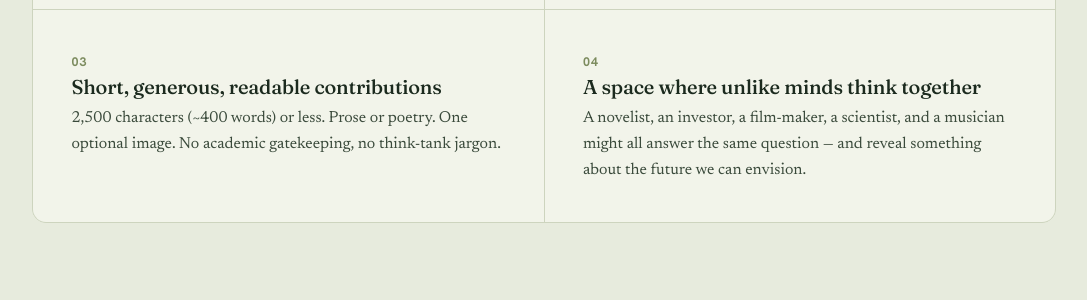
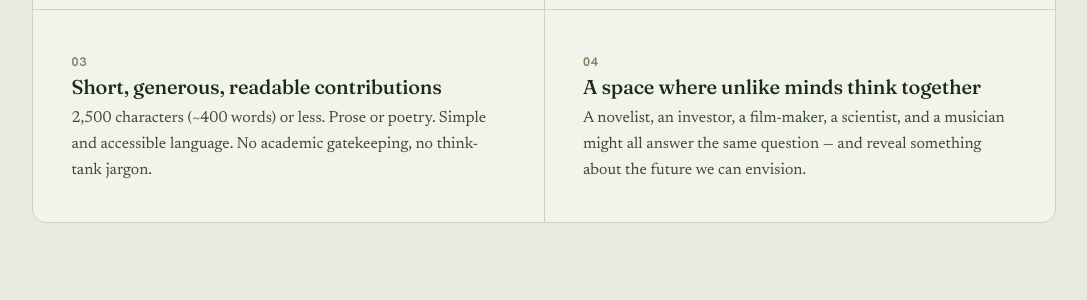
Before and after one commit to valentina-rm/understory, a Jekyll site: the page built from index.html, in a window 1280 px wide. Shown: the part 1684-1984 px from the top of the page, without its empty margins (96-1183 px from the left). Built offline with Jekyll 4.4.1, drawn with Linux system fonts in a browser that asks for light colours.

Commit message:
optional element

```diff
--- a/assets/css/main.css
+++ b/assets/css/main.css
@@ -404,6 +404,7 @@
 /* values */
 .values { display: grid; gap: 1px; background: var(--line); border: 1px solid var(--line); border-radius: 14px; overflow: hidden; }
 @media (min-width: 720px) { .values { grid-template-columns: repeat(2, 1fr); } }
+.value--wide { grid-column: 1 / -1; }
 .value { background: var(--mist); padding: clamp(1.7rem, 3vw, 2.3rem); }
 .value .roman { font-family: var(--display); font-size: 1.6rem; color: var(--sun); }
 .value h3 { font-size: 1.35rem; margin: 0.5rem 0 0.3rem; }
--- a/index.html
+++ b/index.html
@@ -59,7 +59,7 @@
       <div class="pillar">
         <span class="num">03</span>
         <h3>Short, generous, readable contributions</h3>
-        <p>2,500 characters (~400 words) or less. Prose or poetry. One optional image. No academic gatekeeping, no think-tank jargon.</p>
+        <p>2,500 characters (~400 words) or less. Prose or poetry. Simple and accessible language. No academic gatekeeping, no think-tank jargon.</p>
       </div>
       <div class="pillar">
         <span class="num">04</span>
```
